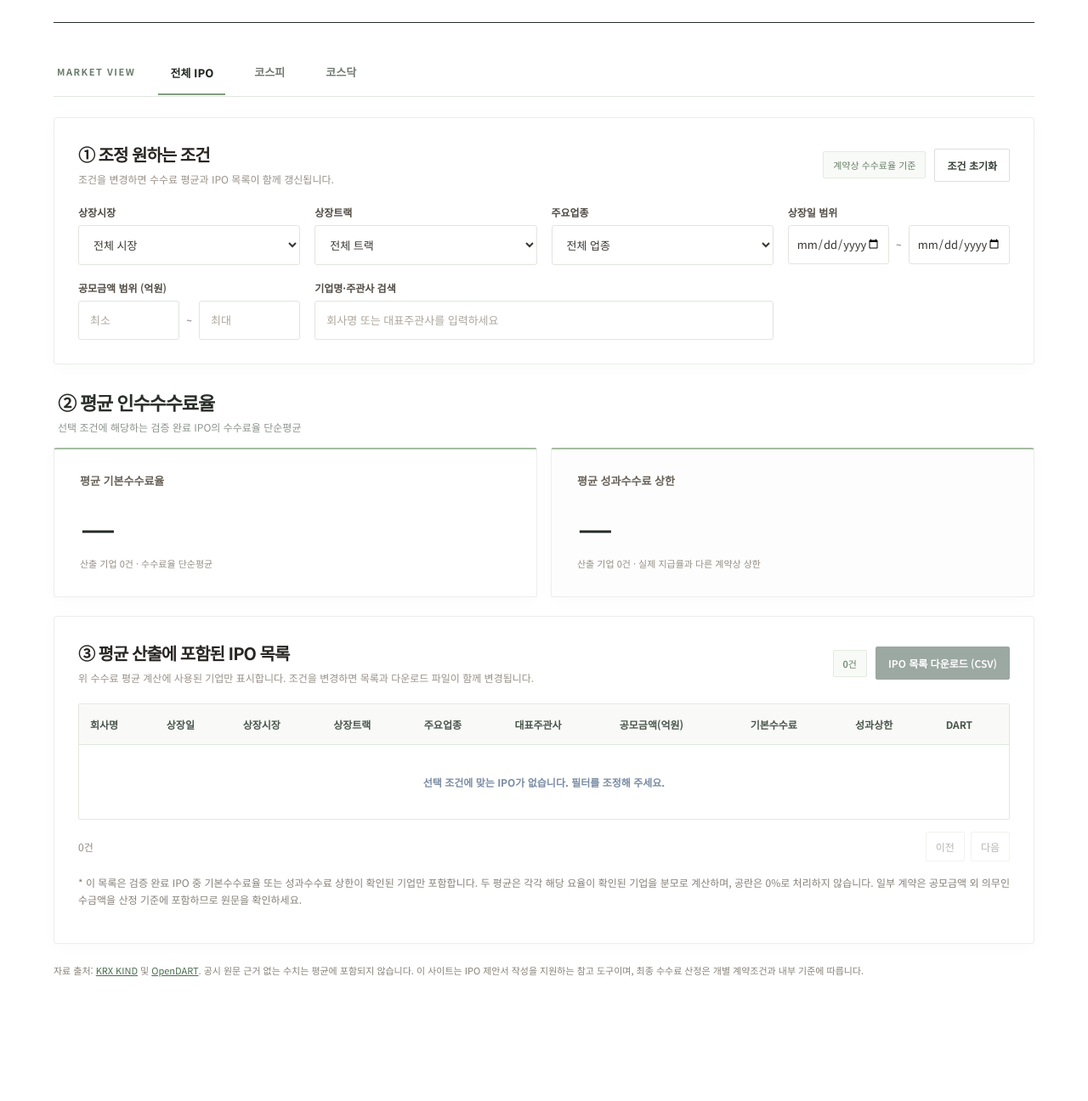
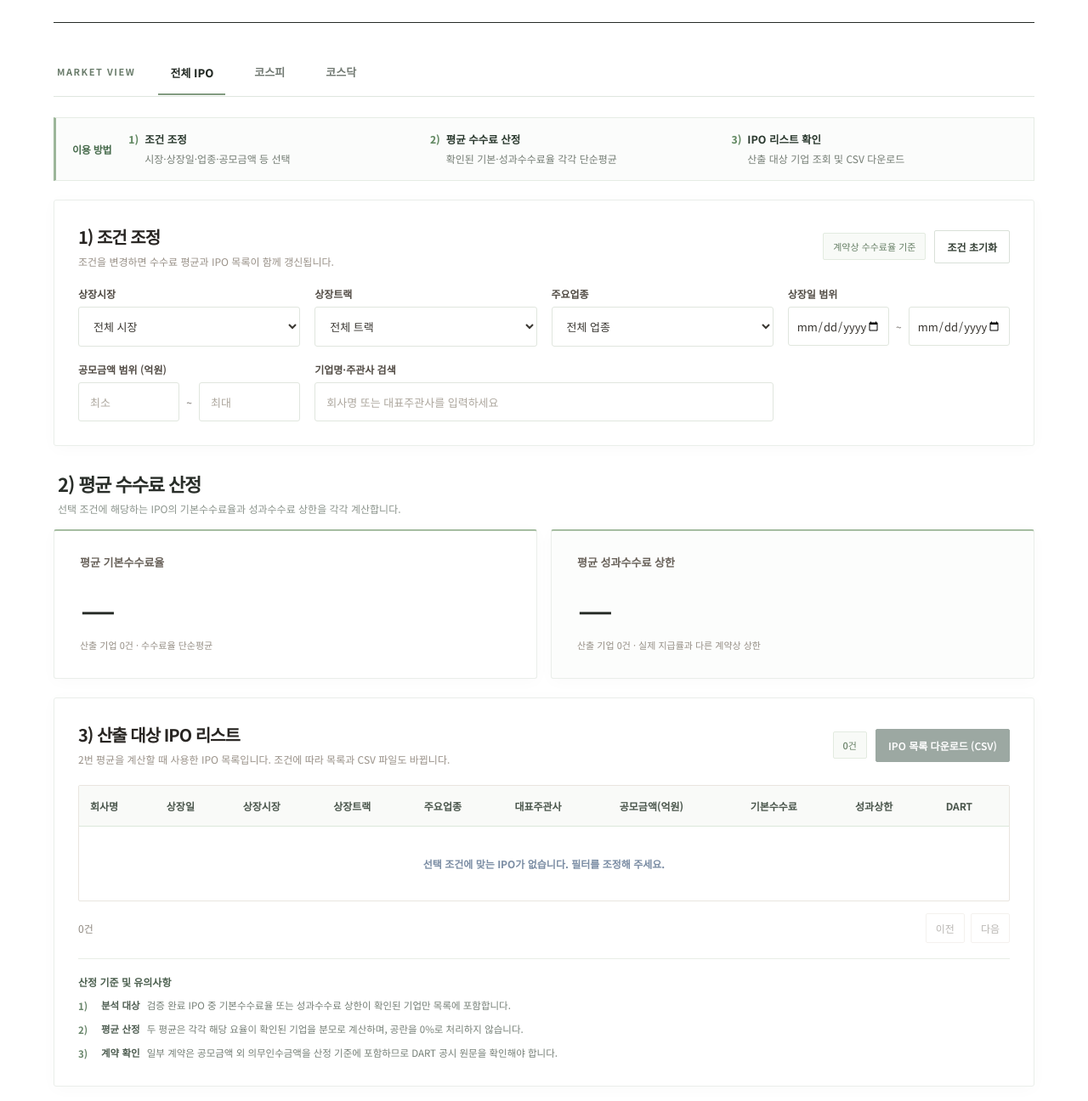
Before and after one commit to juyeong0379/ipo-fee-dashboard, a plain HTML site: page docs/index.html in a window 1280 px wide. Shown: the part 240-1536 px from the top of the page at 85% size. Before the commit the page ends 1486 px from the top, so only its background shows below. Drawn offline with nearby package versions, Linux system fonts and the light colour scheme; a web font is replaced by a local one.

Commit message:
content: clarify 3-step IPO fee calculation flow and number methodology notes

```diff
--- a/docs/index.html
+++ b/docs/index.html
@@ -256,12 +256,37 @@ input:focus-visible,select:focus-visible,button:focus-visible,a:focus-visible{ou
 .range{color:#737F74}
 @media(max-width:600px){.metric{min-height:146px}}
 
+
+/* Compact how-it-works steps and numbered methodology, using existing typography. */
+.logic-strip{display:grid;grid-template-columns:auto minmax(0,1fr);align-items:center;gap:20px;border:1px solid #E6ECE5;border-left:3px solid #9CB69A;background:#FBFCFB;padding:15px 19px;margin:0 0 22px}
+.logic-label{font-size:12px;font-weight:700;white-space:nowrap;color:#45694A;letter-spacing:-.02em}
+.logic-steps{list-style:none;display:grid;grid-template-columns:repeat(3,minmax(0,1fr));gap:18px;margin:0;padding:0}
+.logic-steps li{display:flex;align-items:flex-start;gap:7px;font-size:12px;line-height:1.65;color:#747D74;word-break:keep-all}
+.logic-steps .logic-num{color:#658B65;font-weight:800;flex-shrink:0}
+.logic-steps strong{display:block;color:#29382D;font-weight:700;margin-bottom:2px;font-size:12.5px}
+.calculation-notes{border-top:1px solid #E8EDE6;padding-top:17px;margin-top:18px}
+.calculation-notes-title{font-size:12px;font-weight:700;color:#4D6150;margin-bottom:9px}
+.calculation-notes ol{list-style:none;display:grid;gap:7px;margin:0;padding:0}
+.calculation-notes li{display:flex;gap:9px;align-items:flex-start;font-size:11.5px;line-height:1.8;color:#757F76}
+.calculation-notes li>span{flex:0 0 18px;color:#69866B;font-weight:700}
+.calculation-notes li p{margin:0}
+.calculation-notes li strong{color:#4E5D51;font-weight:700;margin-right:5px}
+@media(max-width:1000px){.logic-strip{grid-template-columns:1fr;gap:10px}.logic-steps{gap:12px}}
+@media(max-width:700px){.logic-steps{grid-template-columns:1fr;gap:8px}.logic-strip{padding:14px;margin-bottom:18px}.logic-steps strong{display:inline;margin-right:6px}.calculation-notes li{font-size:11.5px}}
 </style></head><body>
 <header><div class="inner"><div class="brand"><span class="logo">IB</span><span>IB Intelligence</span><span class="pill">IPO FEE MONITORING</span></div><span id="sync" class="meta">데이터 확인 중</span></div></header>
 <main>
 <div class="hero"><div class="hero-copy"><h1>IPO Fee <em>Data</em></h1><p class="sub">상장제안서 작성 시 수수료 산정</p></div></div>
 <nav class="quick-market" aria-label="상장시장 빠른 선택"><span class="quick-market-label">MARKET VIEW</span><button type="button" class="market-tab active" data-market="">전체 IPO</button><button type="button" class="market-tab" data-market="코스피">코스피</button><button type="button" class="market-tab" data-market="코스닥">코스닥</button></nav>
-<section><div class="topline"><div><h2>① 조정 원하는 조건</h2><div class="sectionhint">조건을 변경하면 수수료 평균과 IPO 목록이 함께 갱신됩니다.</div></div><div class="headactions"><span class="pill">계약상 수수료율 기준</span><button class="btn" id="reset">조건 초기화</button></div></div>
+<div class="logic-strip" aria-label="페이지 이용 방법">
+  <div class="logic-label">이용 방법</div>
+  <ol class="logic-steps">
+    <li><span class="logic-num">1)</span><span><strong>조건 조정</strong> 시장·상장일·업종·공모금액 등 선택</span></li>
+    <li><span class="logic-num">2)</span><span><strong>평균 수수료 산정</strong> 확인된 기본·성과수수료율 각각 단순평균</span></li>
+    <li><span class="logic-num">3)</span><span><strong>IPO 리스트 확인</strong> 산출 대상 기업 조회 및 CSV 다운로드</span></li>
+  </ol>
+</div>
+<section><div class="topline"><div><h2>1) 조건 조정</h2><div class="sectionhint">조건을 변경하면 수수료 평균과 IPO 목록이 함께 갱신됩니다.</div></div><div class="headactions"><span class="pill">계약상 수수료율 기준</span><button class="btn" id="reset">조건 초기화</button></div></div>
 <div class="filters">
 <div class="field"><label for="market">상장시장</label><select id="market"><option value="">전체 시장</option><option>코스닥</option><option>코스피</option></select></div>
 <div class="field"><label for="track">상장트랙</label><select id="track"><option value="">전체 트랙</option></select></div>
@@ -271,14 +296,21 @@ input:focus-visible,select:focus-visible,button:focus-visible,a:focus-visible{ou
 <div class="field"><label for="amountMin">공모금액 범위 (억원)</label><div class="range"><input id="amountMin" type="number" min="0" step="10" placeholder="최소"><span>~</span><input id="amountMax" type="number" min="0" step="10" placeholder="최대"></div></div>
 <div class="field searchwide"><label for="search">기업명·주관사 검색</label><input id="search" placeholder="회사명 또는 대표주관사를 입력하세요"></div>
 </div></section>
-<div class="result-heading"><h2>② 평균 인수수수료율</h2><p class="sectionhint">선택 조건에 해당하는 검증 완료 IPO의 수수료율 단순평균</p></div>
+<div class="result-heading"><h2>2) 평균 수수료 산정</h2><p class="sectionhint">선택 조건에 해당하는 IPO의 기본수수료율과 성과수수료 상한을 각각 계산합니다.</p></div>
 <div class="stats"><div class="metric"><span>평균 기본수수료율</span><strong id="baseMean" class="empty">—</strong><small id="baseSample">산출 가능한 IPO 0건</small></div>
 <div class="metric"><span>평균 성과수수료 상한</span><strong id="perfMean" class="empty">—</strong><small id="perfSample">산출 가능한 IPO 0건 · 실제 지급률과 다름</small></div>
 </div>
-<section><div class="topline"><div><h2>③ 평균 산출에 포함된 IPO 목록</h2><p class="sectionhint">위 수수료 평균 계산에 사용된 기업만 표시합니다. 조건을 변경하면 목록과 다운로드 파일이 함께 변경됩니다.</p></div><div class="headactions"><span id="numRecords" class="pill">0건</span><button class="btn primary" id="download">IPO 목록 다운로드 (CSV)</button></div></div>
+<section><div class="topline"><div><h2>3) 산출 대상 IPO 리스트</h2><p class="sectionhint">2번 평균을 계산할 때 사용한 IPO 목록입니다. 조건에 따라 목록과 CSV 파일도 바뀝니다.</p></div><div class="headactions"><span id="numRecords" class="pill">0건</span><button class="btn primary" id="download">IPO 목록 다운로드 (CSV)</button></div></div>
 <div class="tablewrap"><table><thead><tr><th>회사명</th><th>상장일</th><th>상장시장</th><th>상장트랙</th><th>주요업종</th><th>대표주관사</th><th>공모금액(억원)</th><th>기본수수료</th><th>성과상한</th><th>DART</th></tr></thead><tbody id="tbody"><tr><td colspan="10" style="text-align:center;color:#71839e;padding:35px">데이터를 불러오는 중입니다.</td></tr></tbody></table></div>
 <div class="tablefoot"><span id="pageinfo">—</span><div class="pager"><button id="prev" disabled>이전</button><button id="next" disabled>다음</button></div></div>
-<p class="note">* 이 목록은 검증 완료 IPO 중 기본수수료율 또는 성과수수료 상한이 확인된 기업만 포함합니다. 두 평균은 각각 해당 요율이 확인된 기업을 분모로 계산하며, 공란은 0%로 처리하지 않습니다. 일부 계약은 공모금액 외 의무인수금액을 산정 기준에 포함하므로 원문을 확인하세요.</p>
+<div class="calculation-notes" aria-label="수수료 산정 기준 및 유의사항">
+  <div class="calculation-notes-title">산정 기준 및 유의사항</div>
+  <ol>
+    <li><span>1)</span><p><strong>분석 대상</strong> 검증 완료 IPO 중 기본수수료율 또는 성과수수료 상한이 확인된 기업만 목록에 포함합니다.</p></li>
+    <li><span>2)</span><p><strong>평균 산정</strong> 두 평균은 각각 해당 요율이 확인된 기업을 분모로 계산하며, 공란을 0%로 처리하지 않습니다.</p></li>
+    <li><span>3)</span><p><strong>계약 확인</strong> 일부 계약은 공모금액 외 의무인수금액을 산정 기준에 포함하므로 DART 공시 원문을 확인해야 합니다.</p></li>
+  </ol>
+</div>
 </section>
 <footer>자료 출처: <a href="https://kind.krx.co.kr/listinvstg/listingcompany.do?method=searchListingTypeMain" target="_blank" rel="noopener">KRX KIND</a> 및 <a href="https://opendart.fss.or.kr/" target="_blank" rel="noopener">OpenDART</a>. 공시 원문 근거 없는 수치는 평균에 포함되지 않습니다. 이 사이트는 IPO 제안서 작성을 지원하는 참고 도구이며, 최종 수수료 산정은 개별 계약조건과 내부 기준에 따릅니다.</footer>
 </main><script>
```
